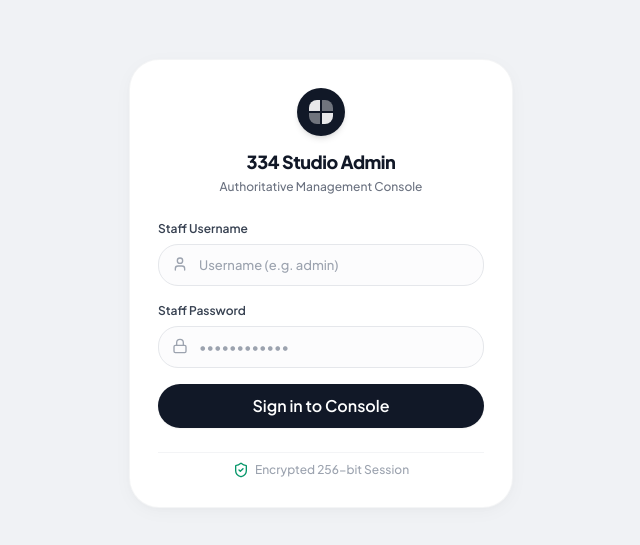
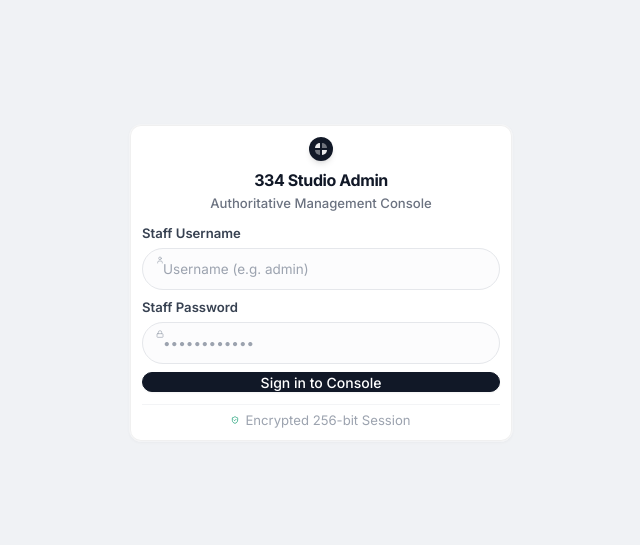
Before and after one commit to satyamsk05/Cruz.adminpnal, a Next.js app: page /login in a window 1280 px wide. Shown: the part 117-662 px from the top of the page, without its empty margins (319-959 px from the left). Built offline with nearby package versions, Linux system fonts and the light colour scheme.

Commit message:
feat(design-system): update root repo with token-driven UI design system

```diff
--- a/src/app/globals.css
+++ b/src/app/globals.css
@@ -1,44 +1,58 @@
-@import url('https://fonts.googleapis.com/css2?family=Plus+Jakarta+Sans:wght@400;500;600;700;800&family=Inter:wght@400;500;600;700&display=swap');
+@import url('https://fonts.googleapis.com/css2?family=Inter:wght@400;500;600;700&display=swap');
 
 @tailwind base;
 @tailwind components;
 @tailwind utilities;
 
 :root {
-  /* Typography */
-  --font-sans: 'Plus Jakarta Sans', 'Inter', -apple-system, BlinkMacSystemFont, 'Segoe UI', Roboto, sans-serif;
-  --font-mono: 'SFMono-Regular', Roboto Mono, Menlo, monospace;
+  /* Typography Scale */
+  --font-family-stack: 'Inter', -apple-system, BlinkMacSystemFont, 'Segoe UI', Roboto, Open Sans, Arial, sans-serif, ui-sans-serif, system-ui;
+  --font-size-xs: 13.13px;
+  --font-size-sm: 13.5px;
+  --font-size-md: 14px;
+  --font-size-base: 15px;
+  --font-size-xl: 16px;
+  --font-size-2xl: 20px;
+  --font-lineheight-base: 22.5px;
 
-  /* Colors (Soft Modern Theme Semantic Tokens) */
+  /* Color Semantic Tokens */
   --text-primary: #111827;
-  --text-secondary: #4b5563;
+  --text-secondary: #6b7280;
   --text-tertiary: #9ca3af;
   --text-inverse: #ffffff;
 
-  --surface-base: #f4f5f7;
+  --surface-base: #f9fafb;
   --surface-raised: #ffffff;
   --surface-strong: #ffffff;
-  --surface-muted: #f9fafb;
-  --surface-subtle: #f3f4f6;
+  --surface-muted: #f3f4f6;
 
   --border-default: #e5e7eb;
-  --border-muted: #f3f4f6;
-  --border-focus: #2563eb;
+  --border-strong: #d1d5db;
+  --border-focus: #111827;
 
-  --accent-primary: #2563eb;
+  --accent-primary: #111827;
 
-  --status-positive: #10b981;
-  --status-negative: #ef4444;
-  --status-warning: #f59e0b;
-  --status-info: #3b82f6;
+  /* Spacing Scale */
+  --space-1: 4px;
+  --space-2: 6px;
+  --space-3: 7.5px;
+  --space-4: 8px;
+  --space-5: 10px;
+  --space-6: 12px;
+  --space-7: 14px;
+  --space-8: 15px;
+
+  /* Radius Tokens */
+  --radius-xs: 4px;
+  --radius-sm: 6px;
+  --radius-md: 8px;
+  --radius-lg: 12px;
+  --radius-xl: 9999px;
 
   /* Motion Tokens */
   --motion-instant: 100ms;
   --motion-fast: 150ms;
-  --motion-normal: 200ms;
-  --motion-slow: 300ms;
   --ease-snappy-out: cubic-bezier(0.16, 1, 0.3, 1);
-  --ease-standard: cubic-bezier(0.2, 0, 0, 1);
 }
 
 * {
@@ -46,10 +60,10 @@
 }
 
 body {
-  font-family: var(--font-sans);
-  font-size: 14px;
-  line-height: 22px;
-  font-weight: 500;
+  font-family: var(--font-family-stack);
+  font-size: var(--font-size-base);
+  line-height: var(--font-lineheight-base);
+  font-weight: 400;
   background-color: var(--surface-base);
   color: var(--text-primary);
   min-height: 100vh;
@@ -57,63 +71,39 @@ body {
   -moz-osx-font-smoothing: grayscale;
 }
 
-/* Accessibility: Universal 2px Accent Focus Ring with 2px offset */
+/* Accessibility: Universal WCAG 2.2 AA Focus-Visible Ring */
 :focus-visible {
-  outline: 2px solid var(--accent-primary) !important;
+  outline: 2px solid var(--border-focus) !important;
   outline-offset: 2px !important;
 }
 
-/* Sleek Minimalist Scrollbars */
+/* Minimalist Scrollbars */
 ::-webkit-scrollbar {
-  width: 6px;
-  height: 6px;
+  width: 5px;
+  height: 5px;
 }
 ::-webkit-scrollbar-track {
   background: transparent;
 }
 ::-webkit-scrollbar-thumb {
   background: #d1d5db;
-  border-radius: 9999px;
+  border-radius: var(--radius-xl);
 }
 ::-webkit-scrollbar-thumb:hover {
   background: #9ca3af;
 }
 
-/* Motion & Transition Utilities */
+/* Smooth Interactive Micro-Transitions */
+.transition-fast {
+  transition-duration: var(--motion-fast);
+  transition-timing-function: var(--ease-snappy-out);
+}
 .transition-instant {
   transition-duration: var(--motion-instant);
   transition-timing-function: var(--ease-snappy-out);
 }
-.transition-fast {
-  transition-duration: var(--motion-fast);
-  transition-timing-function: var(--ease-snappy-out);
-}
-.transition-normal {
-  transition-duration: var(--motion-normal);
-  transition-timing-function: var(--ease-snappy-out);
-}
-.transition-slow {
-  transition-duration: var(--motion-slow);
-  transition-timing-function: var(--ease-snappy-out);
-}
 
-/* One-shot Keyframe sequences (Reserved for mount/skeleton shimmer) */
-@keyframes shimmer {
-  0% {
-    background-position: -200% 0;
-  }
-  100% {
-    background-position: 200% 0;
-  }
-}
-
-.animate-shimmer {
-  background: linear-gradient(90deg, #f3f4f6 25%, #e5e7eb 50%, #f3f4f6 75%);
-  background-size: 200% 100%;
-  animation: shimmer 1.8s infinite;
-}
-
-/* Accessibility: Support prefers-reduced-motion */
+/* Reduced Motion for Accessibility */
 @media (prefers-reduced-motion: reduce) {
   *,
   *::before,
--- a/src/components/ui/Badge.tsx
+++ b/src/components/ui/Badge.tsx
@@ -14,20 +14,20 @@ export function Badge({
   ...props
 }: BadgeProps) {
   const variantStyles = {
-    positive: 'bg-emerald-50 text-emerald-700 border border-emerald-200/60 font-semibold',
-    negative: 'bg-rose-50 text-rose-700 border border-rose-200/60 font-semibold',
-    warning: 'bg-amber-50 text-amber-700 border border-amber-200/60 font-semibold',
-    info: 'bg-blue-50 text-blue-700 border border-blue-200/60 font-semibold',
-    neutral: 'bg-gray-100 text-gray-700 border border-gray-200/70 font-medium',
-    peach: 'bg-[#ffedd5] text-[#ea580c] font-bold border-transparent',
-    mint: 'bg-[#dcfce7] text-[#15803d] font-bold border-transparent',
+    positive: 'bg-emerald-50 text-emerald-700 border border-emerald-200/80 font-medium',
+    negative: 'bg-rose-50 text-rose-700 border border-rose-200/80 font-medium',
+    warning: 'bg-amber-50 text-amber-800 border border-amber-200/80 font-medium',
+    info: 'bg-blue-50 text-blue-700 border border-blue-200/80 font-medium',
+    neutral: 'bg-gray-100 text-gray-700 border border-gray-200 font-medium',
+    peach: 'bg-amber-50 text-amber-900 border border-amber-200 font-semibold',
+    mint: 'bg-emerald-50 text-emerald-800 border border-emerald-200 font-semibold',
   };
 
   return (
     <span
       role="status"
       aria-label={ariaLabel}
-      className={`inline-flex items-center gap-1.5 rounded-full px-3 py-1 text-xs tracking-tight select-none transition-fast ${variantStyles[variant]} ${className}`}
+      className={`inline-flex items-center gap-1.5 rounded px-2 py-0.5 text-xs tracking-tight select-none transition-fast ${variantStyles[variant]} ${className}`}
       {...props}
     >
       {children}
--- a/src/components/ui/Button.tsx
+++ b/src/components/ui/Button.tsx
@@ -26,36 +26,36 @@ export function Button({
   const isSpinning = loading || isLoading;
 
   const sizeStyles = {
-    sm: 'h-8 px-3.5 text-xs gap-1.5 rounded-xl',
-    md: 'h-9 px-4 text-sm gap-2 rounded-xl',
-    lg: 'h-11 px-5 text-base gap-2.5 rounded-2xl',
+    sm: 'h-8 px-3 text-xs gap-1.5 rounded-md',
+    md: 'h-9 px-3.5 text-sm gap-2 rounded-md',
+    lg: 'h-10 px-4 text-md gap-2.5 rounded-lg',
   };
 
   const variantStyles = {
     primary:
-      'bg-accent-primary text-white font-semibold hover:bg-blue-700 shadow-sm border border-transparent',
+      'bg-gray-900 text-white font-medium hover:bg-black shadow-button border border-gray-900 focus-visible:ring-2 focus-visible:ring-gray-900',
     dark:
-      'bg-gray-900 text-white font-semibold hover:bg-black shadow-sm border border-transparent',
+      'bg-gray-900 text-white font-medium hover:bg-black shadow-button border border-gray-900 focus-visible:ring-2 focus-visible:ring-gray-900',
     secondary:
-      'bg-white border border-gray-200/80 text-gray-700 font-semibold hover:bg-gray-50 hover:text-gray-900 shadow-sm',
+      'bg-white text-gray-800 font-medium hover:bg-gray-50/90 shadow-card hover:border-gray-300 focus-visible:ring-2 focus-visible:ring-gray-900',
     danger:
-      'bg-rose-50 border border-rose-200/80 text-rose-700 font-semibold hover:bg-rose-100 hover:text-rose-800',
+      'bg-rose-50 text-rose-700 font-medium hover:bg-rose-100/90 border border-rose-200/80 focus-visible:ring-2 focus-visible:ring-rose-600',
     ghost:
-      'bg-transparent text-gray-600 hover:text-gray-900 hover:bg-gray-100/80 border border-transparent',
+      'bg-transparent text-gray-600 hover:text-gray-950 hover:bg-gray-100/80 border border-transparent focus-visible:ring-2 focus-visible:ring-gray-900',
   };
 
-  const tapScale = !isStatic ? 'active:not-disabled:scale-[0.96]' : '';
+  const tapScale = !isStatic ? 'active:not-disabled:scale-[0.98]' : '';
 
   return (
     <button
       disabled={disabled || isSpinning}
-      className={`inline-flex items-center justify-center font-sans font-medium transition-all duration-150 ease-out select-none disabled:opacity-50 disabled:pointer-events-none disabled:cursor-not-allowed ${tapScale} ${sizeStyles[size]} ${variantStyles[variant]} ${className}`}
+      className={`inline-flex items-center justify-center font-sans transition-fast select-none disabled:opacity-50 disabled:pointer-events-none disabled:cursor-not-allowed ${tapScale} ${sizeStyles[size]} ${variantStyles[variant]} ${className}`}
       {...props}
     >
       {isSpinning ? (
         <Loader2 className="h-3.5 w-3.5 animate-spin shrink-0" aria-hidden="true" />
       ) : icon ? (
-        <span className="shrink-0 transition-transform duration-150">{icon}</span>
+        <span className="shrink-0 transition-fast">{icon}</span>
       ) : null}
       {children}
     </button>
--- a/src/components/ui/Card.tsx
+++ b/src/components/ui/Card.tsx
@@ -1,7 +1,7 @@
 import React from 'react';
 
 interface CardProps extends React.HTMLAttributes<HTMLDivElement> {
-  variant?: 'default' | 'urgent' | 'positive' | 'subtle';
+  variant?: 'default' | 'raised' | 'urgent' | 'positive' | 'subtle';
   className?: string;
   children: React.ReactNode;
   as?: React.ElementType;
@@ -16,15 +16,16 @@ export function Card({
   ...props
 }: CardProps) {
   const variantStyles = {
-    default: 'bg-white border border-gray-100/90 shadow-soft hover:shadow-card hover:border-gray-200/80',
-    urgent: 'bg-white border border-amber-200/80 shadow-[0_4px_24px_rgba(245,158,11,0.08)]',
-    positive: 'bg-white border border-emerald-200/70 shadow-soft',
-    subtle: 'bg-surface-muted/80 border border-gray-200/60',
+    default: 'bg-white shadow-card hover:shadow-1 transition-fast',
+    raised: 'bg-white shadow-floating transition-fast',
+    urgent: 'bg-white shadow-card border-l-2 border-l-amber-500',
+    positive: 'bg-white shadow-card border-l-2 border-l-emerald-500',
+    subtle: 'bg-surface-muted shadow-card',
   };
 
   return (
     <Component
-      className={`rounded-3xl p-6 sm:p-7 transition-all duration-150 ease-out ${variantStyles[variant]} ${className}`}
+      className={`rounded-lg p-5 sm:p-6 ${variantStyles[variant]} ${className}`}
       {...props}
     >
       {children}
--- a/tailwind.config.js
+++ b/tailwind.config.js
@@ -11,25 +11,27 @@ module.exports = {
       colors: {
         text: {
           primary: '#111827',
-          secondary: '#4b5563',
+          secondary: '#6b7280',
           tertiary: '#9ca3af',
           inverse: '#ffffff',
         },
         surface: {
-          base: '#f4f5f7',
+          base: '#f9fafb',
           raised: '#ffffff',
           strong: '#ffffff',
-          muted: '#f9fafb',
-          subtle: '#f3f4f6',
+          muted: '#f3f4f6',
+          subtle: '#f9fafb',
         },
         border: {
           default: '#e5e7eb',
-          muted: '#f3f4f6',
-          focus: '#2563eb',
+          subtle: 'rgba(0, 0, 0, 0.06)',
+          strong: '#d1d5db',
+          focus: '#111827',
         },
         accent: {
-          primary: '#2563eb',
-          dark: '#111827',
+          primary: '#111827',
+          dark: '#000000',
+          blue: '#2563eb',
         },
         status: {
           positive: '#10b981',
@@ -39,42 +41,59 @@ module.exports = {
         },
       },
       spacing: {
-        'space-1': '4px',
-        'space-2': '8px',
-        'space-3': '12px',
-        'space-4': '16px',
-        'space-5': '20px',
-        'space-6': '24px',
-        'space-7': '28px',
-        'space-8': '32px',
+        '1': '4px',
+        '2': '6px',
+        '3': '7.5px',
+        '4': '8px',
+        '5': '10px',
+        '6': '12px',
+        '7': '14px',
+        '8': '15px',
+        '9': '18px',
+        '10': '20px',
+        '12': '24px',
+        '16': '32px',
       },
       borderRadius: {
-        xs: '6px',
-        sm: '8px',
-        md: '12px',
-        lg: '16px',
-        xl: '20px',
-        '2xl': '24px',
-        '3xl': '30px',
+        xs: '4px',
+        sm: '6px',
+        md: '8px',
+        lg: '12px',
+        xl: '9999px',
       },
       fontSize: {
-        xs: ['12px', { lineHeight: '18px' }],
-        sm: ['13px', { lineHeight: '20px' }],
-        md: ['14px', { lineHeight: '22px' }],
-        lg: ['16px', { lineHeight: '24px' }],
-        xl: ['18px', { lineHeight: '28px' }],
-        '2xl': ['22px', { lineHeight: '30px' }],
-        '3xl': ['28px', { lineHeight: '36px' }],
-        '4xl': ['36px', { lineHeight: '44px' }],
+        xs: ['13.13px', { lineHeight: '18px' }],
+        sm: ['13.5px', { lineHeight: '20px' }],
+        md: ['14px', { lineHeight: '21px' }],
+        base: ['15px', { lineHeight: '22.5px' }],
+        lg: ['15px', { lineHeight: '22.5px' }],
+        xl: ['16px', { lineHeight: '24px' }],
+        '2xl': ['20px', { lineHeight: '28px' }],
+        '3xl': ['24px', { lineHeight: '32px' }],
+        '4xl': ['30px', { lineHeight: '38px' }],
       },
       fontFamily: {
-        sans: ['Plus Jakarta Sans', 'Inter', '-apple-system', 'BlinkMacSystemFont', 'Segoe UI', 'Roboto', 'sans-serif'],
+        sans: [
+          'Inter',
+          '-apple-system',
+          'BlinkMacSystemFont',
+          'Segoe UI',
+          'Roboto',
+          'Open Sans',
+          'Arial',
+          'sans-serif',
+          'Apple Color Emoji',
+          'Segoe UI Emoji',
+          'Segoe UI Symbol',
+          'Noto Color Emoji',
+        ],
         mono: ['SFMono-Regular', 'Roboto Mono', 'Menlo', 'monospace'],
       },
       boxShadow: {
-        soft: '0 4px 20px -2px rgba(0, 0, 0, 0.04), 0 2px 6px -1px rgba(0, 0, 0, 0.02)',
-        card: '0 1px 3px rgba(0, 0, 0, 0.02), 0 6px 16px -4px rgba(0, 0, 0, 0.04)',
-        floating: '0 12px 32px -4px rgba(0, 0, 0, 0.06), 0 4px 12px -2px rgba(0, 0, 0, 0.02)',
+        '1': 'inset 0px 0px 0px 1px rgba(0, 0, 0, 0.06), 0px 2px 8px rgba(0, 0, 0, 0.04)',
+        card: 'inset 0px 0px 0px 1px rgba(0, 0, 0, 0.06), 0px 1px 3px rgba(0, 0, 0, 0.03)',
+        floating: 'inset 0px 0px 0px 1px rgba(0, 0, 0, 0.08), 0px 8px 24px -4px rgba(0, 0, 0, 0.08)',
+        button: '0px 1px 2px rgba(0, 0, 0, 0.05)',
       },
       transitionDuration: {
         instant: '100ms',
@@ -84,7 +103,7 @@ module.exports = {
       },
       transitionTimingFunction: {
         'snappy-out': 'cubic-bezier(0.16, 1, 0.3, 1)',
-        'standard': 'cubic-bezier(0.2, 0, 0, 1)',
+        standard: 'cubic-bezier(0.2, 0, 0, 1)',
       },
     },
   },
```
Also changed, not shown: src/app/page.tsx (+7 -7 lines).
